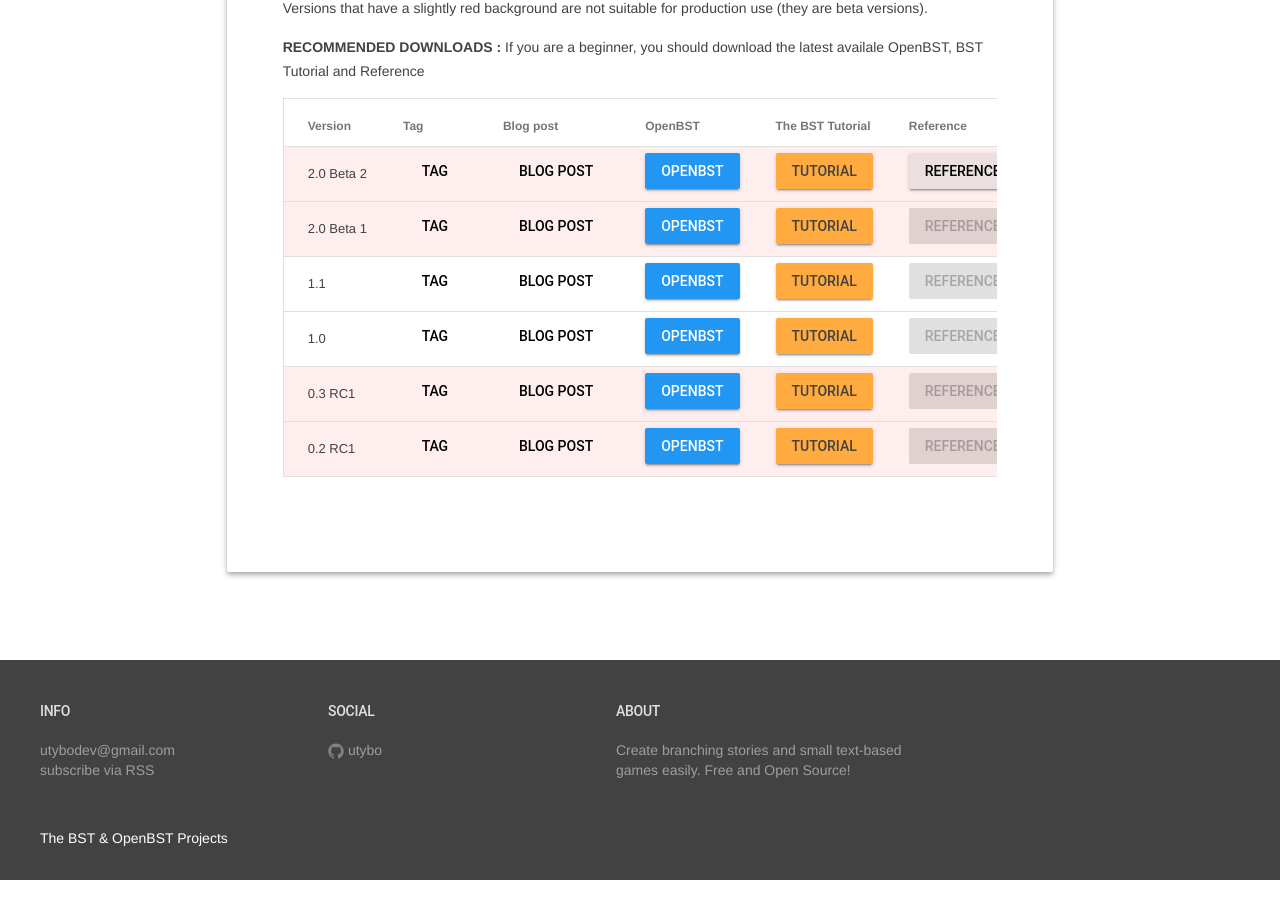
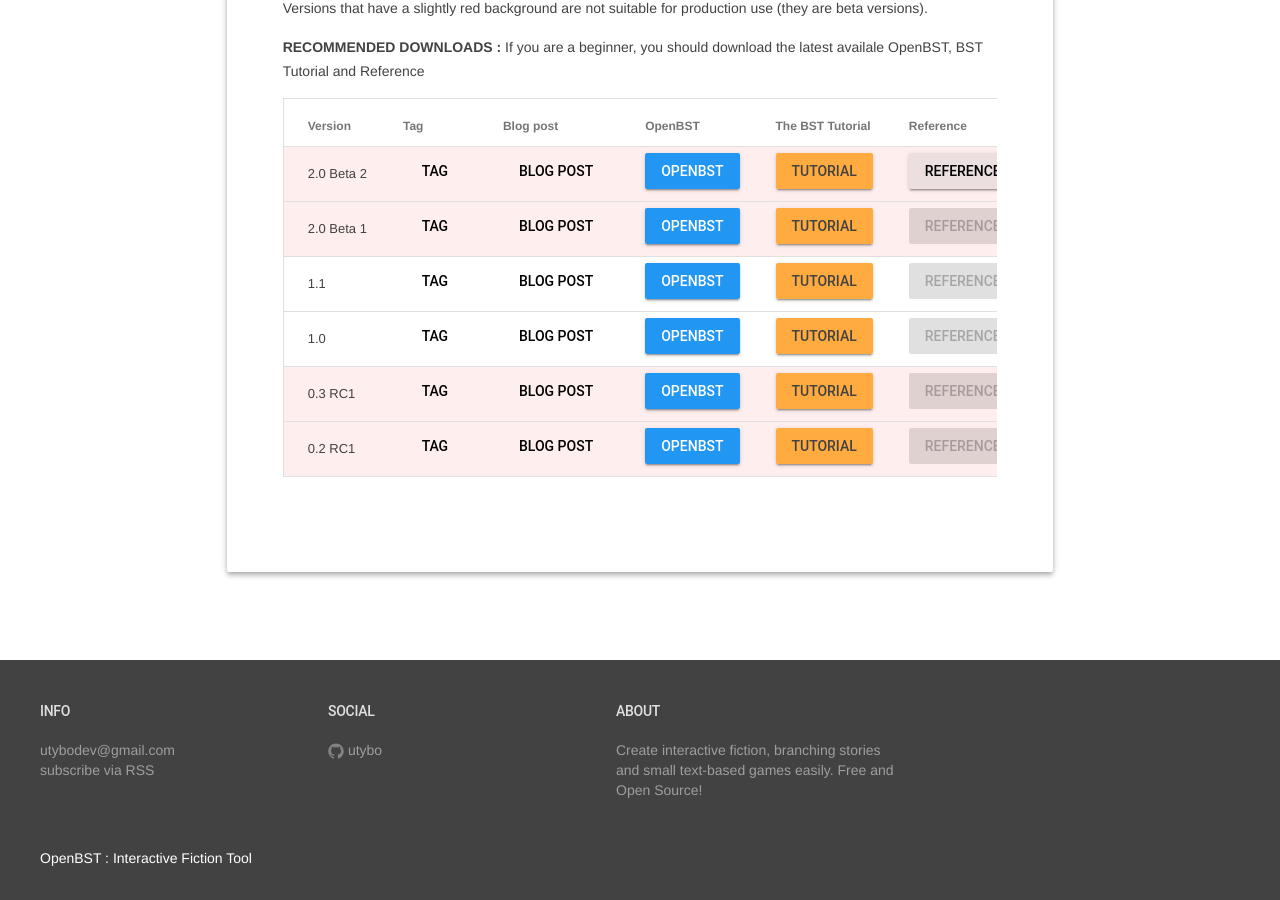
Before and after one commit to utybo/BST, a Jekyll site: the page built from index.html, in a window 1280 px wide and 900 px high, scrolled down 3794 px. Built offline with Jekyll 4.4.1, drawn with Linux system fonts in a browser that asks for light colours; some of the changed text lies outside the part shown.

Commit message:
up; change title and stuff

```diff
--- a/_config.yml
+++ b/_config.yml
@@ -1,11 +1,11 @@
 # Site settings
-title: The BST & OpenBST Projects
+title: "OpenBST : Interactive Fiction Tool"
 email: utybodev@gmail.com
 description: > # this means to ignore newlines until "baseurl:"
-  Create branching stories and small text-based games easily.
-  Free and Open Source!
+  Create interactive fiction, branching stories and small text-based games
+  easily. Free and Open Source!
 baseurl: "/BST" # the subpath of your site, e.g. /blog/
-url: "http://utybo.github.io" # the base hostname & protocol for your site
+url: "https://utybo.github.io" # the base hostname & protocol for your site
 # twitter_username:
 github_username:  utybo
 timezone: "Europe/Paris"
```
